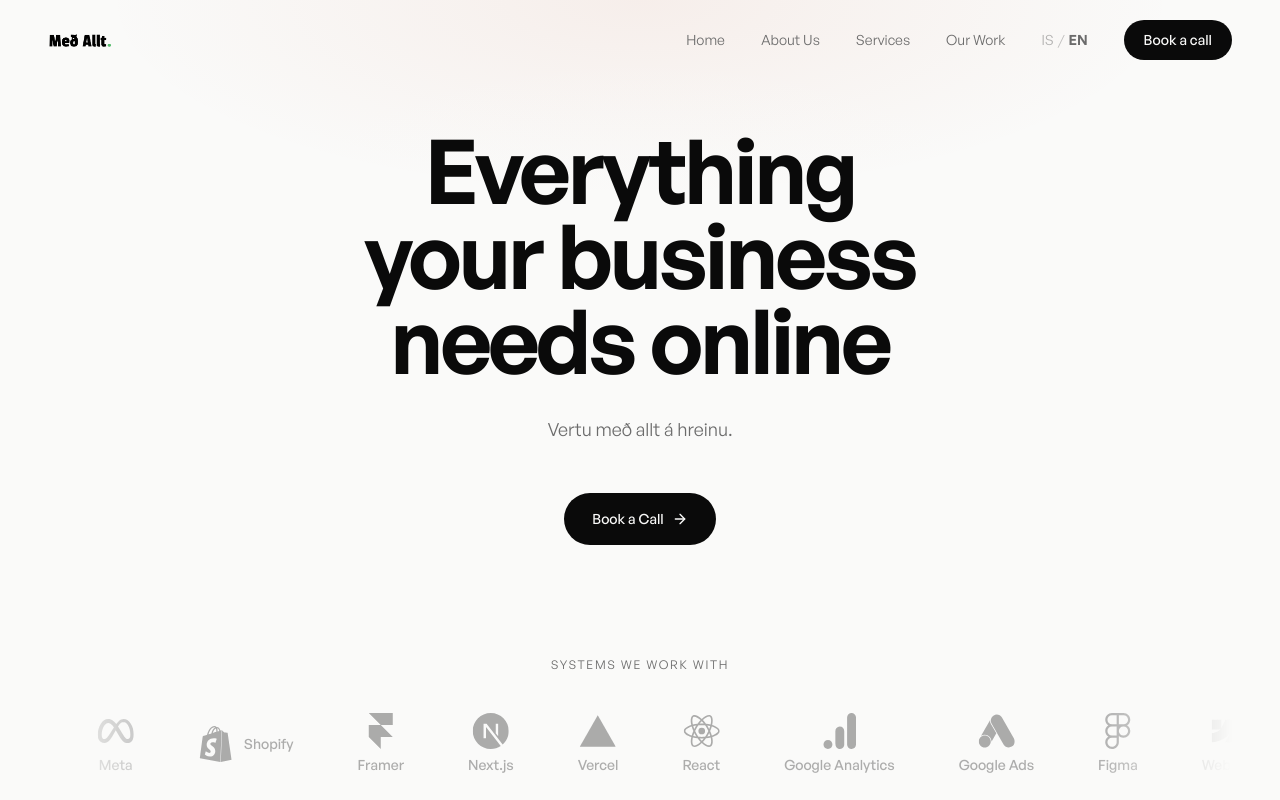
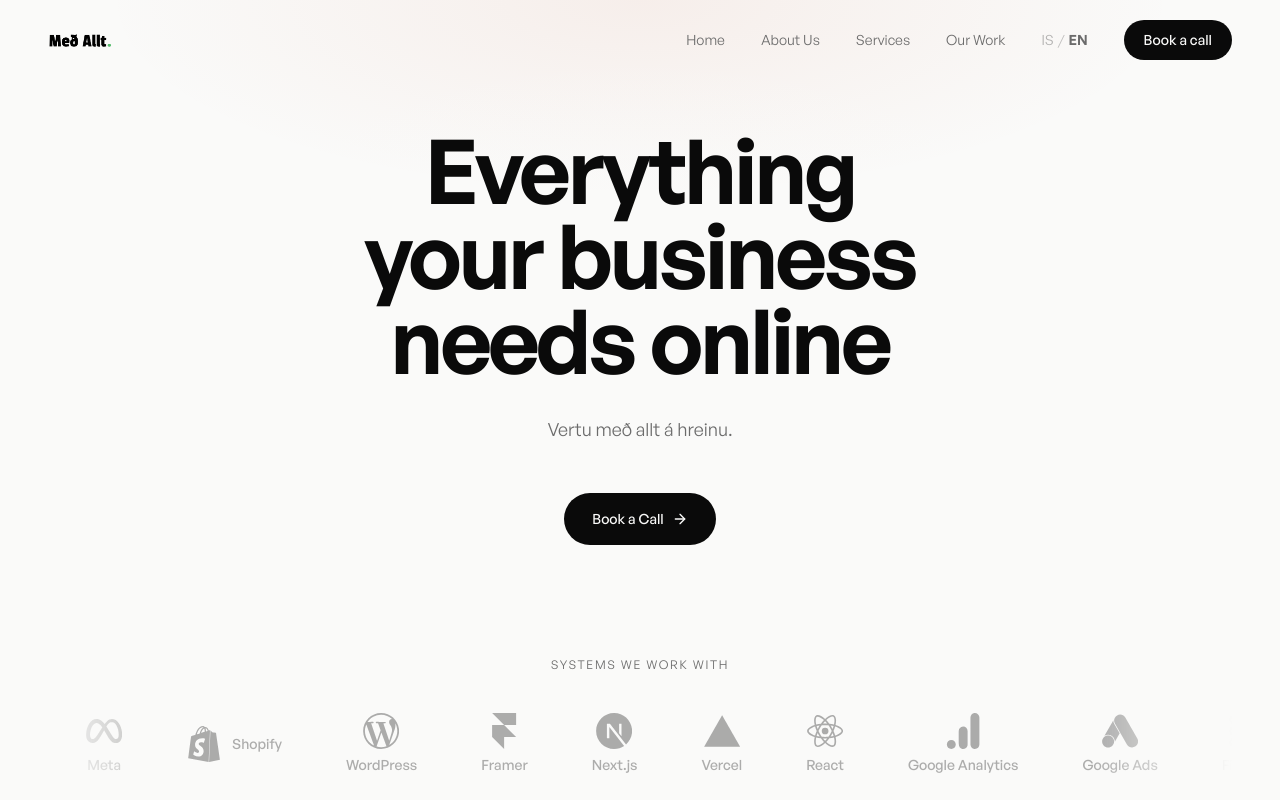
Before and after one commit to Med-Allt/webber, a Next.js app: page /en in a window 1280 px wide. Shown: the top 800 px of the page. Built offline with nearby package versions, Linux system fonts and the light colour scheme.

Commit message:
feat: add WordPress to the tools marquee
Rounds out the CMS/website-builder set already implied by the
services copy (Framer, Shopify, WordPress) in the hero's logo loop.

```diff
--- a/components/sections/tools.tsx
+++ b/components/sections/tools.tsx
@@ -17,6 +17,7 @@ import {
   SiMixpanel,
   SiTypescript,
   SiTailwindcss,
+  SiWordpress,
 } from "react-icons/si"
 import {
   TbBrandAdobePhotoshop,
@@ -48,6 +49,7 @@ const TOOLS: Tool[] = [
   },
   { name: "Meta Business Suite", Icon: SiMeta, label: "Meta", layout: "stacked" },
   { name: "Shopify", Icon: SiShopify, label: "Shopify", layout: "inline" },
+  { name: "WordPress", Icon: SiWordpress, label: "WordPress", layout: "stacked" },
   { name: "Framer", Icon: SiFramer, label: "Framer", layout: "stacked" },
   { name: "Next.js", Icon: SiNextdotjs, label: "Next.js", layout: "stacked" },
   { name: "Vercel", Icon: SiVercel, label: "Vercel", layout: "stacked" },
```
